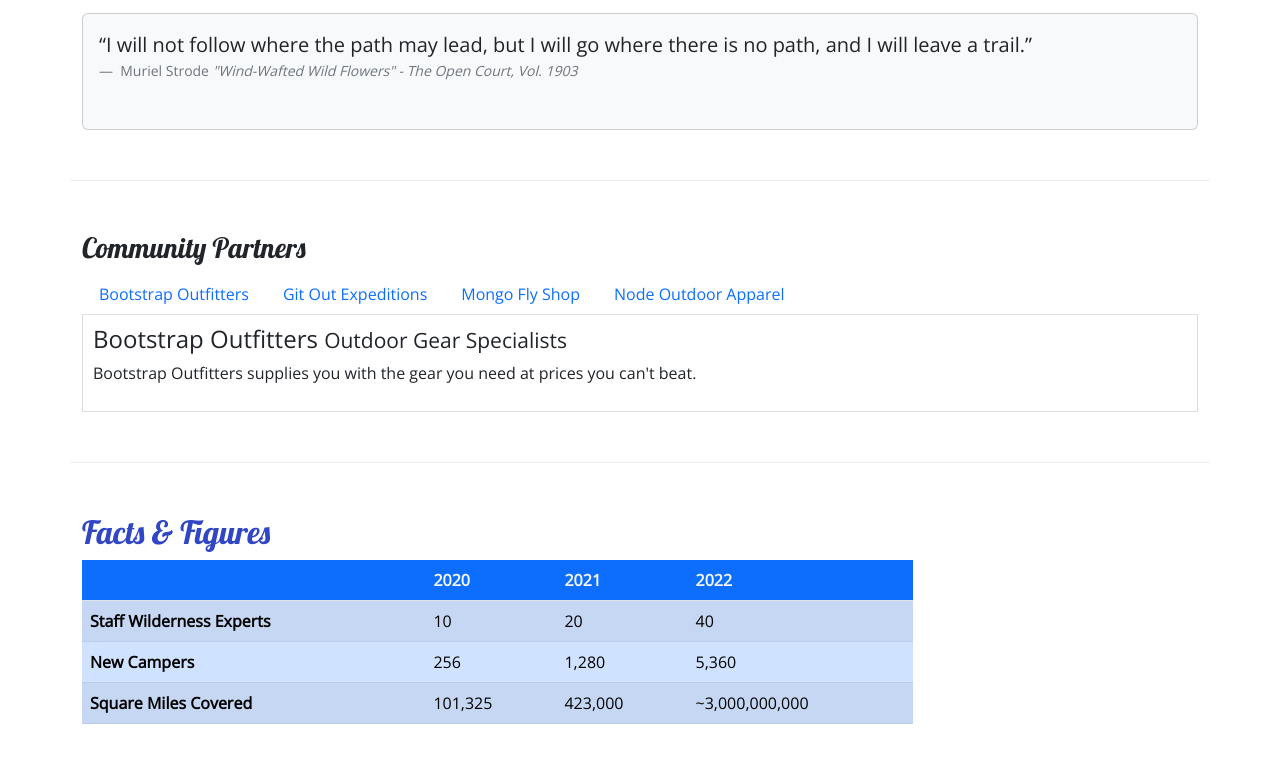
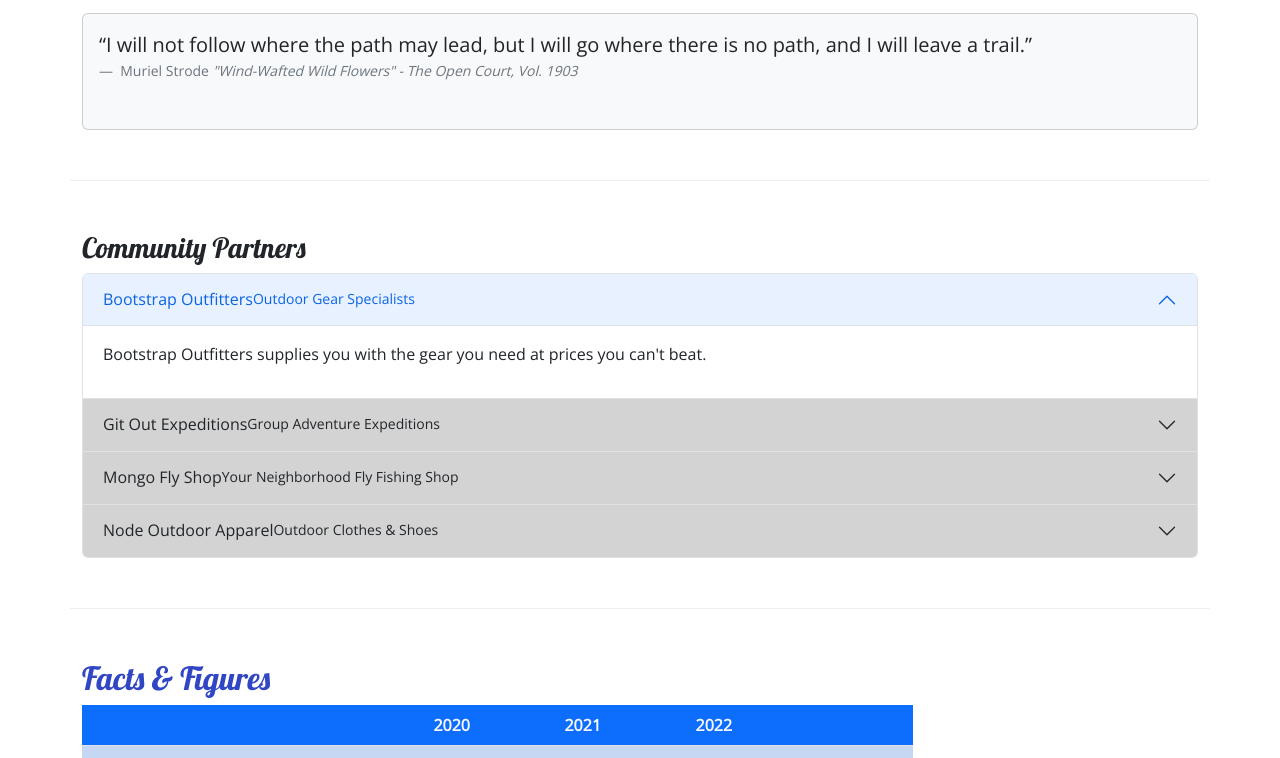
Before and after one commit to joshuabear87/bootstrap-practice, a plain HTML site: page aboutus.html in a window 1280 px wide. Shown: the part 613-1371 px from the top of the page. Drawn offline with nearby package versions, Linux system fonts and the light colour scheme.

Commit message:
ACCORDION

```diff
--- a/aboutus.html
+++ b/aboutus.html
@@ -104,67 +104,55 @@
         <section class="row row-content">
             <div class="col">
                 <h3>Community Partners</h3>
-                <ul class="nav nav-tabs">
-                    <li class="nav-item">
-                        <a
-                            class="nav-link"
-                            href="#bootstrap"
-                            role="tab"
-                            data-bs-toggle="tab">Bootstrap Outfitters</a></li>
-                    <li class="nav-item">
-                        <a
-                            class="nav-link"
-                            href="#git"
-                            role="tab"
-                            data-bs-toggle="tab">Git Out Expeditions</a></li>
-                    <li class="nav-item">
-                        <a
-                            class="nav-link"
-                            href="#mongo"
-                            role="tab"
-                            data-bs-toggle="tab">Mongo Fly Shop</a></li>
-                    <li class="nav-item">
-                        <a
-                            class="nav-link"
-                            href="#node"
-                            role="tab"
-                            data-bs-toggle="tab">Node Outdoor Apparel</a></li>
-                </ul>
-                <div class="tab-content">
-                    <div
-                    role="tabpanel"
-                    class="tab-pane fade show active"
-                    id="bootstrap">
-                        <h4>Bootstrap Outfitters <small>Outdoor Gear Specialists</small></h4>
-                        <p class="d-none d-sm-block">
-                        Bootstrap Outfitters supplies you with the gear you need at prices you can't beat.</p>
+                <div class="accordion" id="accordionExample">
+                    <div class="accordion-item">
+                        <h4 class="accordion-header">
+                            <button class="accordion-button" type="button" data-bs-toggle="collapse" data-bs-target="#bootstrap">
+                            Bootstrap Outfitters <small>Outdoor Gear Specialists</small>
+                            </button>
+                        </h4>
+                        <div id="bootstrap" class="accordion-collapse collapse show" data-bs-parent="#accordionExample">
+                            <div class="accordion-body d-none d-sm-block">
+                                <p>Bootstrap Outfitters supplies you with the gear you need at prices you can't beat.</p>
+                            </div>
+                        </div>
                     </div>
-                    <div
-                    role="tabpanel"
-                    class="tab-pane fade show"
-                    id="git">
-                        <h4>Git Out Expeditions <small>Group Adventure Expeditions</small></h4>
-                        <p class="d-none d-sm-block">
-                        Join Git Out Expeditions to explore new horizons with a group of other adventurers!</p>
+                    <div class="accordion-item">
+                        <h4 class="accordion-header">
+                            <button class="accordion-button collapsed" type="button" data-bs-toggle="collapse" data-bs-target="#git">
+                            Git Out Expeditions <small>Group Adventure Expeditions</small>
+                            </button>
+                        </h4>
+                        <div id="git" class="accordion-collapse collapse" data-bs-parent="#accordionExample">
+                            <div class="accordion-body d-none d-sm-block">
+                                <p>Join Git Out Expeditions to explore new horizons with a group of other adventurers!</p>
+                            </div>
+                        </div>
                     </div>
-                    <div
-                    role="tabpanel"
-                    class="tab-pane fade show"
-                    id="mongo">
-                        <h4>Mongo Fly Shop <small>Your Neighborhood Fly Fishing Shop</small></h4>
-                        <p class="d-none d-sm-block">
-                        Need a new fishing pole, a tacklebox, or flies of all kinds? Stop by Mongo Fly Shop.</p>
+                    <div class="accordion-item">
+                        <h4 class="accordion-header">
+                            <button class="accordion-button collapsed" type="button" data-bs-toggle="collapse" data-bs-target="#mongo">
+                            Mongo Fly Shop <small>Your Neighborhood Fly Fishing Shop</small>
+                            </button>
+                        </h4>
+                        <div id="mongo" class="accordion-collapse collapse " data-bs-parent="#accordionExample">
+                            <div class="accordion-body d-none d-sm-block">
+                                <p>Need a new fishing pole, a tacklebox, or flies of all kinds? Stop by Mongo Fly Shop.</p>
+                            </div>
+                        </div>
                     </div>
-                    <div
-                    role="tabpanel"
-                    class="tab-pane fade show"
-                    id="node">
-                        <h4>Node Outdoor Apparel <small>Outdoor Clothes & Shoes</small></h4>
-                        <p class="d-none d-sm-block">
-                        From polar fleeces to swimsuits, hiking boots to waders, a visit to Node will be sure to get you covered.</p>
+                    <div class="accordion-item">
+                        <h4 class="accordion-header">
+                            <button class="accordion-button collapsed" type="button" data-bs-toggle="collapse" data-bs-target="#node">
+                            Node Outdoor Apparel <small>Outdoor Clothes & Shoes</small>
+                            </button>
+                        </h4>
+                        <div id="node" class="accordion-collapse collapse" data-bs-parent="#accordionExample">
+                            <div class="accordion-body d-none d-sm-block">
+                                <p>From polar fleeces to swimsuits, hiking boots to waders, a visit to Node will be sure to get you covered.</p>
+                            </div>
+                        </div>
                     </div>
-                </div>
-            </div>
         </section>
         <section class="row row-content">
             <div class="col-sm-9">
--- a/css/styles.css
+++ b/css/styles.css
@@ -35,8 +35,6 @@ footer {
     background-color: #901CAD;
 }
 
-.tab-content {
-    border: 1px solid #DDD;
-    border-top: none;
-    padding: 10px;
+.accordion-button {
+    background-color: #D3D3D3;
 }
```
